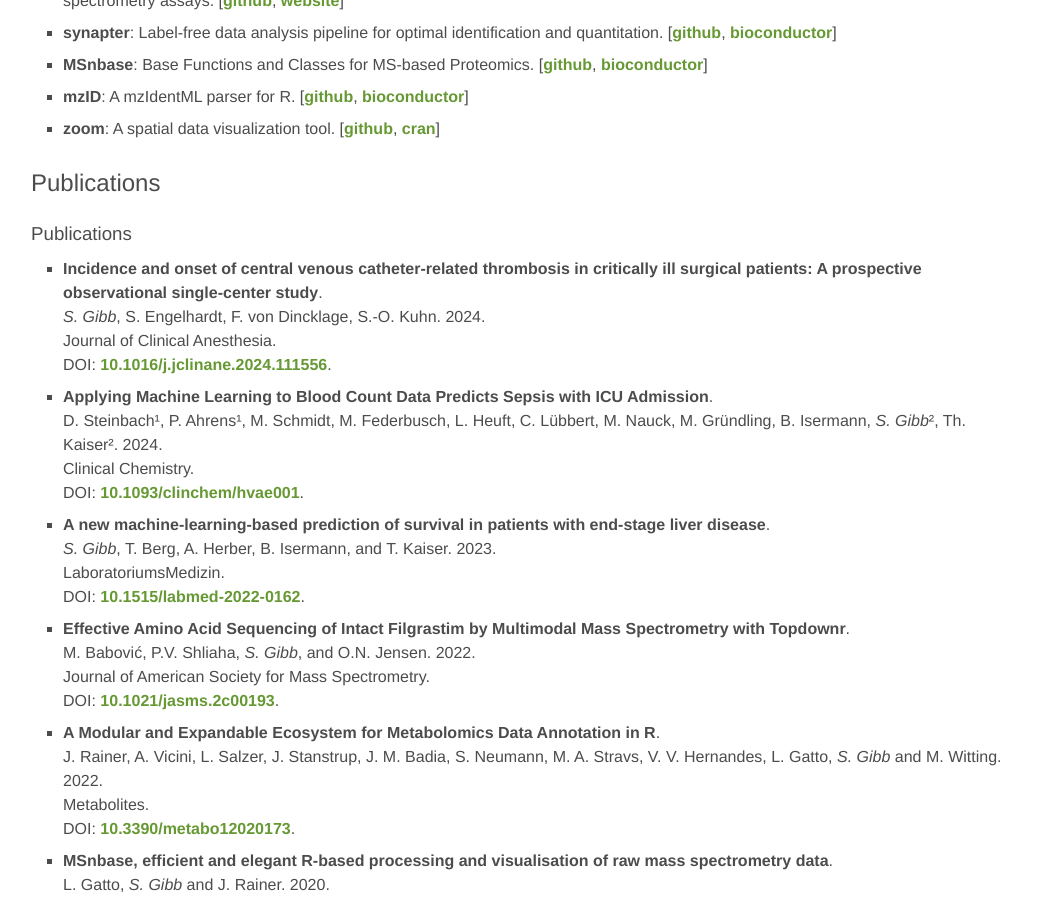
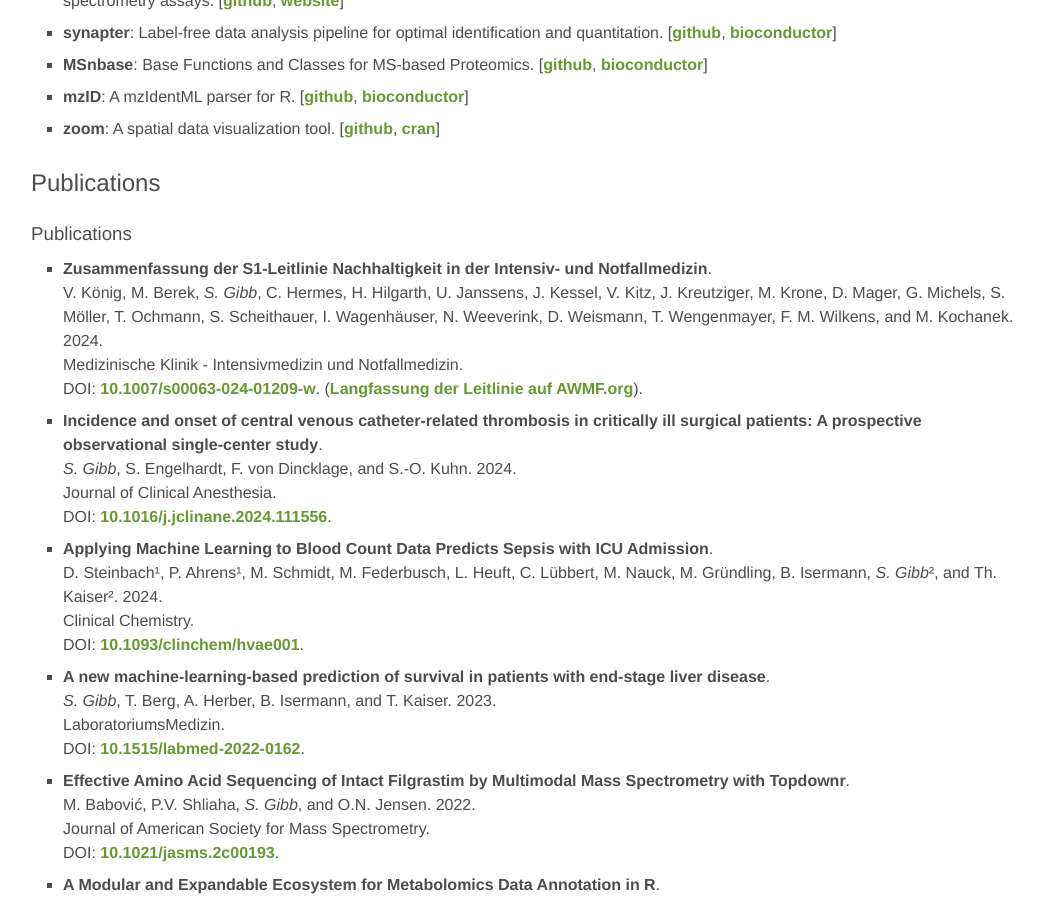
Before and after one commit to sgibb/sgibb.github.io, a Jekyll site: the page built from index.md, in a window 1280 px wide and 900 px high, scrolled down 1124 px. Shown: the whole window, without its empty margins (113-1156 px from the left). Built offline with Jekyll 4.4.1, drawn with Linux system fonts in a browser that asks for light colours.

Commit message:
feat: add sustainability guideline for intensive care

```diff
--- a/_data/publications.yml
+++ b/_data/publications.yml
@@ -1,13 +1,20 @@
 - name: Publications
   entries:
+    - title: "Zusammenfassung der S1-Leitlinie Nachhaltigkeit in der Intensiv- und Notfallmedizin"
+      authors: V. König, M. Berek, S. Gibb, C. Hermes, H. Hilgarth, U. Janssens, J. Kessel, V. Kitz, J. Kreutziger, M. Krone, D. Mager, G. Michels, S. Möller, T. Ochmann, S. Scheithauer, I. Wagenhäuser, N. Weeverink, D. Weismann, T. Wengenmayer, F. M. Wilkens, and M. Kochanek
+      journal: "Medizinische Klinik - Intensivmedizin und Notfallmedizin"
+      year: 2024
+      doi: 10.1007/s00063-024-01209-w
+      misc: "([Langfassung der Leitlinie auf AWMF.org](https://register.awmf.org/de/leitlinien/detail/113-004))"
+
     - title: "Incidence and onset of central venous catheter-related thrombosis in critically ill surgical patients: A prospective observational single-center study"
-      authors: S. Gibb, S. Engelhardt, F. von Dincklage, S.-O. Kuhn
+      authors: S. Gibb, S. Engelhardt, F. von Dincklage, and S.-O. Kuhn
       journal: "Journal of Clinical Anesthesia"
       year: 2024
       doi: 10.1016/j.jclinane.2024.111556
 
     - title: "Applying Machine Learning to Blood Count Data Predicts Sepsis with ICU Admission"
-      authors: D. Steinbach&sup1;, P. Ahrens&sup1;, M. Schmidt, M. Federbusch, L. Heuft, C. Lübbert, M. Nauck, M. Gründling, B. Isermann, S. Gibb&sup2;, Th. Kaiser&sup2;
+      authors: D. Steinbach&sup1;, P. Ahrens&sup1;, M. Schmidt, M. Federbusch, L. Heuft, C. Lübbert, M. Nauck, M. Gründling, B. Isermann, S. Gibb&sup2;, and Th. Kaiser&sup2;
       journal: "Clinical Chemistry"
       year: 2024
       doi: 10.1093/clinchem/hvae001
```
